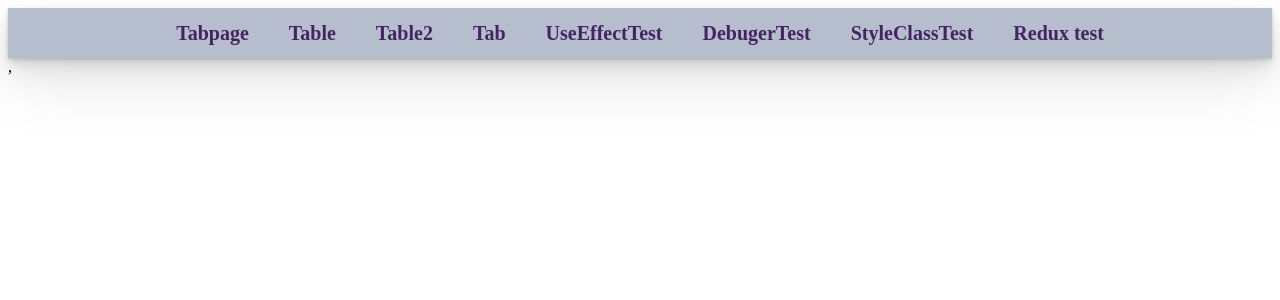
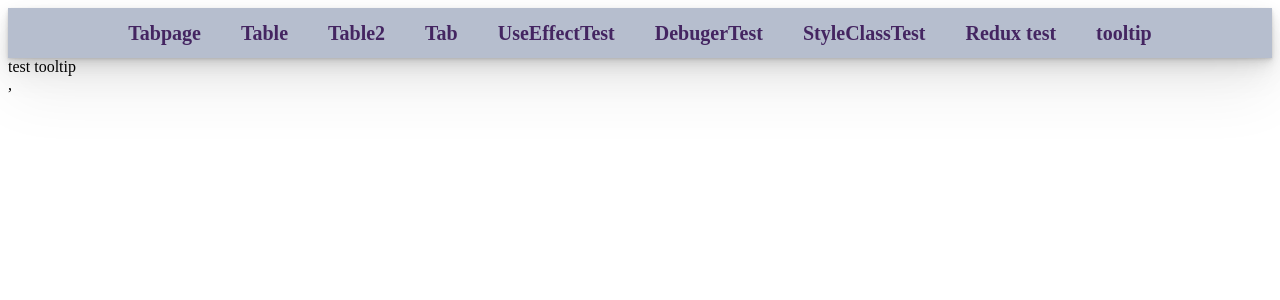
Before and after one commit to leejanghe/React_Practice, a React (Create React App) app in the folder client/: page /test15 in a window 1280 px wide. Shown: the top 300 px of the page. Built offline with nearby package versions, Linux system fonts and the light colour scheme.

Commit message:
make tooltip

```diff
--- a/client/src/App.js
+++ b/client/src/App.js
@@ -16,6 +16,7 @@ import Debuger from './router/Debuger';
 import StyleClassTest from './router/StyleClassTest';
 import Reduxtest from './router/Reduxtest';
 import Detail from './components/redux/Detail';
+import Tooltip from './router/Tooltip';
 
 function App() {
   return (
@@ -70,6 +71,9 @@ function App() {
       <Route path="test14" element={<Reduxtest/>}/>
       <Route path="test14/:id" element={<Detail/>}/>
     </Routes>
+    <Routes>
+      <Route path="test15" element={<Tooltip/>}/>
+    </Routes>
     </Router>
   );
 }
--- a/client/src/components/Navbar.js
+++ b/client/src/components/Navbar.js
@@ -46,6 +46,7 @@ function Navbar() {
              <Link to="/test12">DebugerTest</Link>
              <Link to="/test13">StyleClassTest</Link>
              <Link to="/test14">Redux test</Link>
+             <Link to="/test15">tooltip</Link>
         </HeaderTag>
     )
 }
--- /dev/null
+++ b/client/src/router/Tooltip.js
@@ -0,0 +1,11 @@
+import React from 'react'
+
+function Tooltip() {
+    return (
+        <div>
+            test tooltip
+        </div>
+    )
+}
+
+export default Tooltip
```
